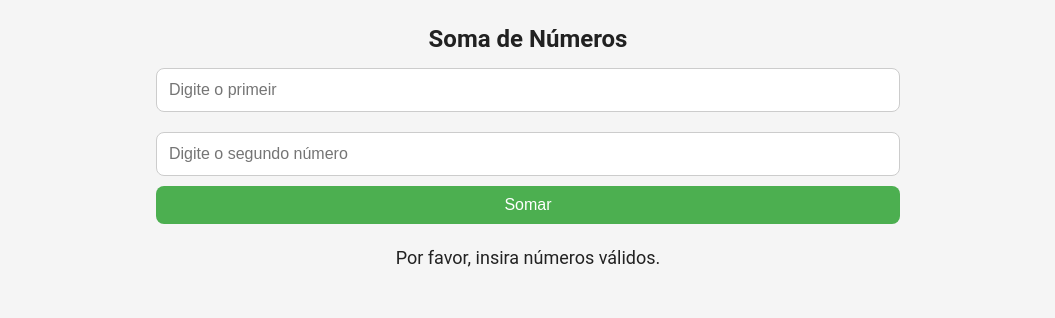
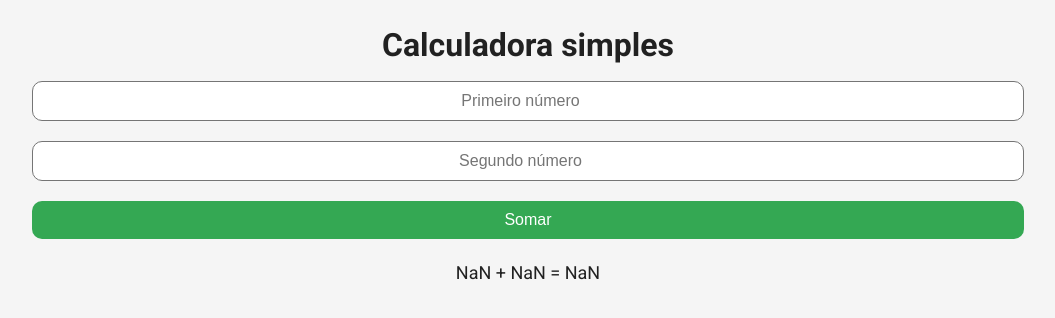
Before and after one commit to gravato/myApp, a plain HTML site: page index.html in a window 1280 px wide. Both pictures are taken after a click on the button "Somar". Shown: the whole page, without its empty margins (112-1167 px from the left). Drawn offline with Linux system fonts and the light colour scheme.

Commit message:
Add files via upload

```diff
--- a/index.html
+++ b/index.html
@@ -1,5 +1,5 @@
 <!DOCTYPE html>
-<html lang="en">
+<html lang="pt">
 <head>
     <meta charset="UTF-8">
     <meta name="viewport" content="width=device-width, initial-scale=1.0">
@@ -8,17 +8,16 @@
     <link rel="manifest" href="manifest.json">
 </head>
 <body>
-
     <div class="container">
-        <h2>Soma de Números</h2>
-        <input type="number" id="num1" placeholder="Digite o primeir">
-        <input type="number" id="num2" placeholder="Digite o segundo número">
-        <button onclick="somar()">Somar</button>
+        <h1>Calculadora simples</h1>
+        <input type="number" name="" id="numero1" placeholder="Primeiro número">
+        <input type="number" name="" id="numero2" placeholder="Segundo número">
+        <button id="bttSomar">Somar</button>      <!--onclick="somar()"-->
         <p id="resultado"></p>
     </div>
 
-    <script src="script.js"></script>
 
 
+    <script src="script.js"></script>
 </body>
 </html>
--- a/script.js
+++ b/script.js
@@ -1,24 +1,39 @@
-function somar() {
-  let num1 = parseFloat(document.getElementById('num1').value);
-  let num2 = parseFloat(document.getElementById('num2').value);
+const numero1 = document.getElementById('numero1');
+const numero2 = document.getElementById('numero2');
+const bttSomar = document.getElementById('bttSomar')
+const resultado = document.getElementById('resultado');
 
-  if (!isNaN(num1) && !isNaN(num2)) {
-      let soma = num1 + num2;
-      document.getElementById('resultado').textContent = `Resultado: ${soma}`;
-  } else {
-      document.getElementById('resultado').textContent = "Por favor, insira números válidos.";
-  }
+/* sem arrow function
+bttSomar.addEventListener('click', somar);
+
+function somar(){
+    let a = parseFloat(numero1.value);
+    let b = parseFloat(numero2.value);
+    let soma = a + b;
+    /*resultado.textContent = a + ' + ' + b + ' = ' + soma;
+    resultado.textContent = `${a} + ${b} = ${soma}`
 }
+*/
+
+/* com arrow function */
+
+bttSomar.addEventListener('click', () => {
+    let a = parseFloat(numero1.value);
+    let b = parseFloat(numero2.value);
+    let soma = a + b;
+    /*resultado.textContent = a + ' + ' + b + ' = ' + soma;*/
+    resultado.textContent = `${a} + ${b} = ${soma}`
+})
 
 // Verifica se o navegador suporta Service Workers
 if ('serviceWorker' in navigator) {
     window.addEventListener('load', () => {
       navigator.serviceWorker.register('sw.js') // Caminho para o arquivo sw.js
         .then((registration) => {
-          console.log('Service Worker registrado com sucesso:', registration.scope);
+          console.log('Service Worker registado com sucesso:', registration.scope);
         })
         .catch((error) => {
-          console.log('Falha ao registrar o Service Worker:', error);
+          console.log('Falha ao registar o Service Worker:', error);
         });
     });
   }
--- a/style.css
+++ b/style.css
@@ -1,75 +1,51 @@
-* {
+@import url('https://fonts.googleapis.com/css2?family=Roboto:ital,wght@0,100..900;1,100..900&display=swap');
+
+*{
     box-sizing: border-box;
     margin: 0;
-    padding: 0;
-  }
+    padding:0;
+}
 
-  :root {
-    --primary-color: #4285f4;
-    --secondary-color: #34a853;
-    --danger-color: #ea4335;
-    --background: #f5f5f5;
-    --surface: #ffffff;
-    --text-primary: #212121;
-    --text-secondary: #757575;
-  }
+body{
+    font-family: "Roboto", sans-serif;
+    font-size: 16px;
+    line-height: 1.6;
+    color:#212121;
+    background-color: #f5f5f5;
+}
 
-  html {
-    font-size: 16px;
-    scroll-behavior: smooth;
-  }
-
-  body {
-    font-family: 'Roboto', sans-serif;
-    line-height: 1.6;
-    color: var(--text-primary);
-    background-color: var(--background);
-    -webkit-tap-highlight-color: transparent;
-  }
-
-  .container {
+.container{
+    min-height: 100vh;
     display: flex;
     flex-direction: column;
     align-items: center;
-    min-height: 100vh;
-    max-width: 100vw;
-    overflow-x: hidden;
     margin: 20px;
-  }
+}
 
-  h1 {
-    font-size: 24px;
-    margin-bottom: 20px;
-    color: #333;
-  }
+input{
+    text-align: center;
+    width: 80%;
+    font-size: 16px;
+    margin: 10px 0;
+    padding: 10px;
+    border: 1px solid #757575;
+    border-radius: 10px;
+}
 
-  input {
-    width: 60%;
-    padding: 12px;
+button{
+    text-align: center;
+    width: 80%;
+    font-size: 16px;
+    padding: 10px;
     margin: 10px 0;
-    font-size: 16px;
-    border: 1px solid #ccc;
-    border-radius: 8px;
-  }
+    background-color: #34a853;
+    color: #fff;
+    border: none;
+    border-radius: 10px;
+}
 
-  button {
-    width: 60%;
-    padding: 10px;
-    font-size: 16px;
-    background-color: #4CAF50;
-    color: white;
-    border: none;
-    border-radius: 8px;
-    cursor:pointer;
-    transition: background-color 0.3s;
-  }
-
-  button:hover {
-    background-color: #45a049;
-  }
-
-  #resultado {
-    margin-top: 20px;
+#resultado{
+    margin-top: 10px;
     font-size: 18px;
-    color: #222;
-  }
+    color: #212121;
+}
```
Also changed, not shown: icons/icon-192.png, icons/icon-512.png, manifest.json.
